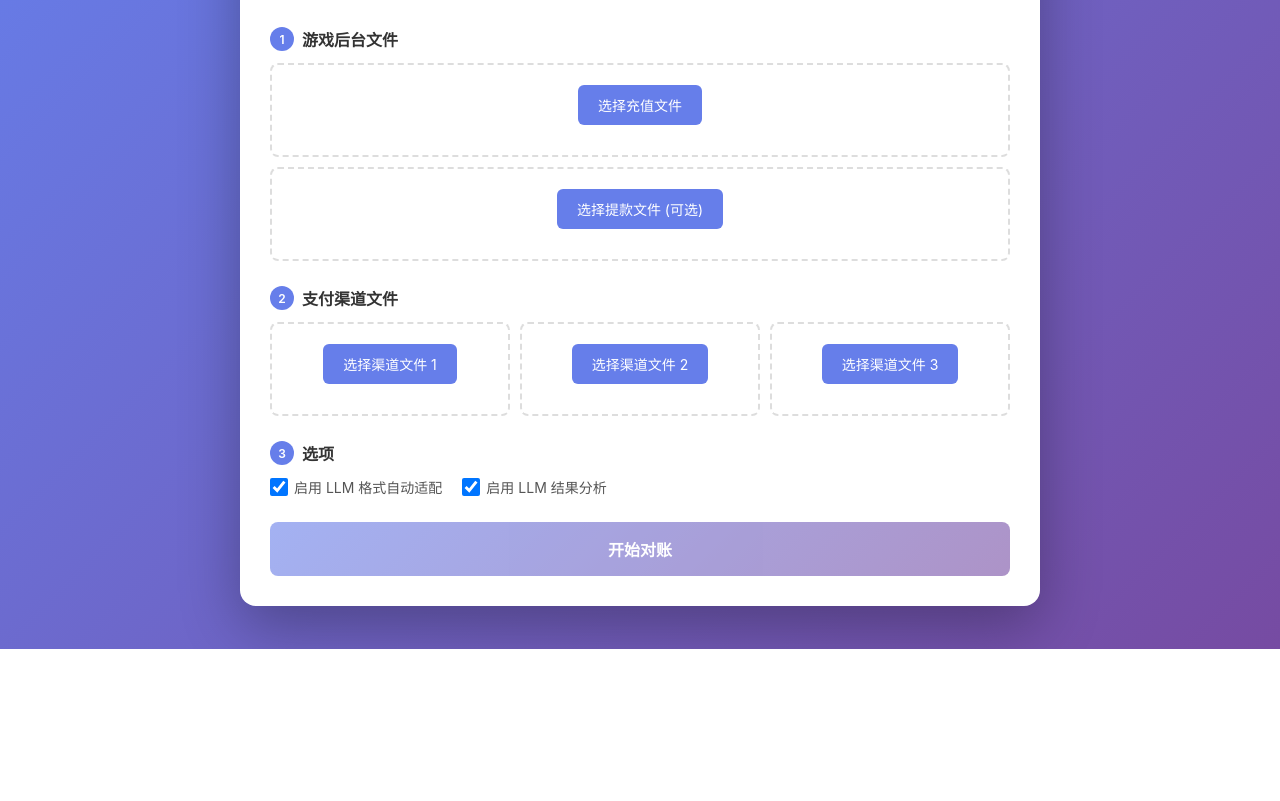
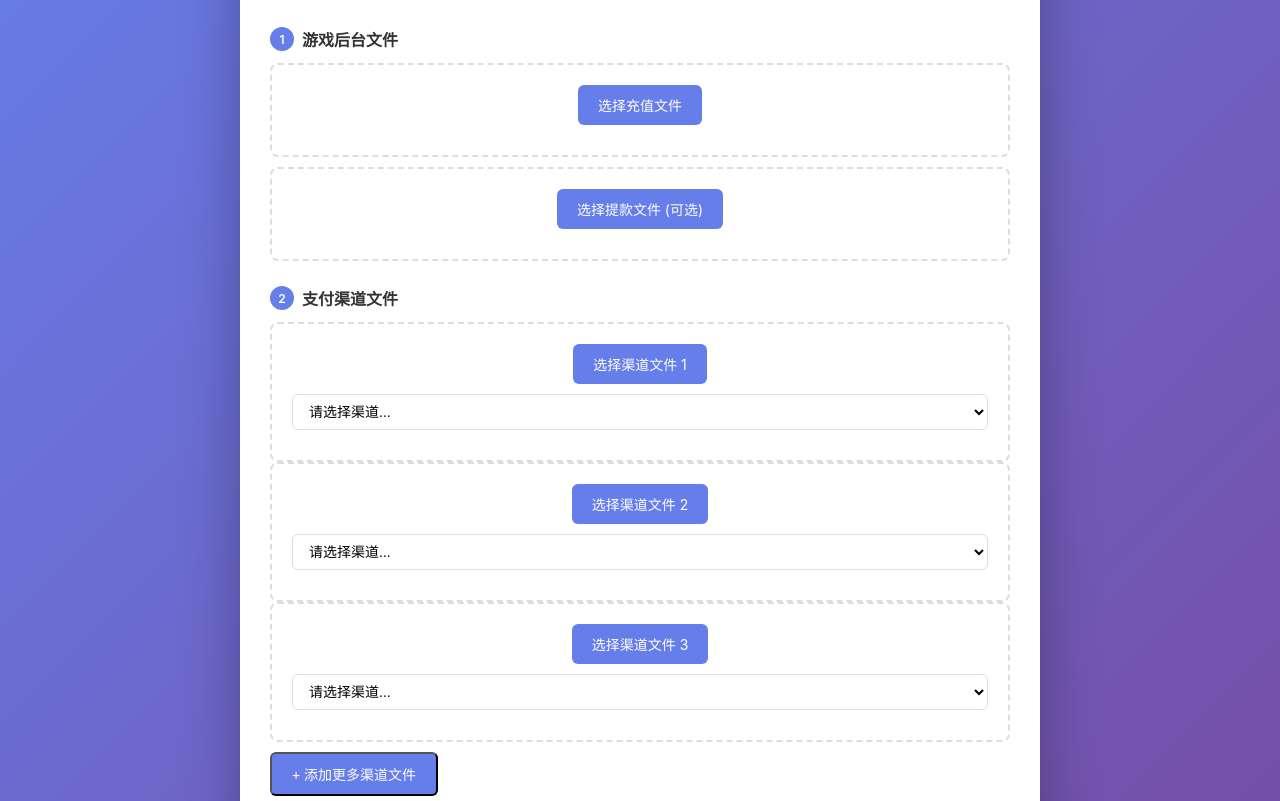
Before and after one commit to easyaitech/reconcile-payment-cloud, a plain HTML site: page app/static/index.html in a window 1280 px wide. Shown: the part 151-952 px from the top of the page. Before the commit the page ends 800 px from the top, so only its background shows below. Drawn offline with Linux system fonts and the light colour scheme.

Commit message:
feat: Add channel selector dropdown for manual channel selection

```diff
--- a/app/static/index.html
+++ b/app/static/index.html
@@ -120,6 +120,25 @@
         .file-info .name {
             color: #4caf50;
             font-weight: 500;
+        }
+
+        .channel-selector {
+            margin-top: 10px;
+        }
+
+        .channel-selector select {
+            width: 100%;
+            padding: 8px 12px;
+            border: 1px solid #ddd;
+            border-radius: 6px;
+            font-size: 14px;
+            background: white;
+            cursor: pointer;
+        }
+
+        .channel-selector select:focus {
+            outline: none;
+            border-color: #667eea;
         }
 
         .options {
@@ -365,29 +384,12 @@
             <!-- 支付渠道文件 -->
             <div class="section">
                 <div class="section-title"><span class="number">2</span> 支付渠道文件</div>
-                <div class="channel-files">
-                    <div class="upload-area channel-file-item" id="channel1Area">
-                        <label class="upload-btn">
-                            选择渠道文件 1
-                            <input type="file" class="file-input channel-input" accept=".csv,.xlsx,.xls">
-                        </label>
-                        <div class="file-info"></div>
-                    </div>
-                    <div class="upload-area channel-file-item" id="channel2Area">
-                        <label class="upload-btn">
-                            选择渠道文件 2
-                            <input type="file" class="file-input channel-input" accept=".csv,.xlsx,.xls">
-                        </label>
-                        <div class="file-info"></div>
-                    </div>
-                    <div class="upload-area channel-file-item" id="channel3Area">
-                        <label class="upload-btn">
-                            选择渠道文件 3
-                            <input type="file" class="file-input channel-input" accept=".csv,.xlsx,.xls">
-                        </label>
-                        <div class="file-info"></div>
-                    </div>
+                <div id="channelFilesContainer">
+                    <!-- 动态生成渠道文件上传区 -->
                 </div>
+                <button type="button" class="upload-btn" onclick="addChannelFile()" style="margin-top: 10px;">
+                    + 添加更多渠道文件
+                </button>
             </div>
 
             <!-- 选项 -->
@@ -468,33 +470,84 @@
         const state = {
             depositFile: null,
             withdrawFile: null,
-            channelFiles: []
+            channelFiles: [],
+            channelCount: 0
         };
 
-        // 文件选择处理
-        function setupFileUpload(inputId, areaId, type, index = null) {
-            const input = document.getElementById(inputId);
-            const area = document.getElementById(areaId);
-            const info = area.querySelector('.file-info');
+        // 预定义渠道列表
+        const PREDEFINED_CHANNELS = [
+            { value: 'BOSSPAY', label: 'BOSSPAY' },
+            { value: 'antpay', label: 'antpay' },
+            { value: 'apppay', label: 'apppay' },
+            { value: 'custom', label: '自定义...' }
+        ];
+
+        // 添加渠道文件上传区
+        function addChannelFile() {
+            state.channelCount++;
+            const index = state.channelCount;
+            const container = document.getElementById('channelFilesContainer');
+
+            const div = document.createElement('div');
+            div.className = 'upload-area channel-file-item';
+            div.id = `channel${index}Area`;
+            div.innerHTML = `
+                <label class="upload-btn">
+                    选择渠道文件 ${index}
+                    <input type="file" class="file-input channel-input" accept=".csv,.xlsx,.xls" data-index="${index}">
+                </label>
+                <div class="channel-selector">
+                    <select class="channel-select" data-index="${index}">
+                        <option value="">请选择渠道...</option>
+                        ${PREDEFINED_CHANNELS.map(c => `<option value="${c.value}">${c.label}</option>`).join('')}
+                    </select>
+                </div>
+                <div class="file-info"></div>
+            `;
+            container.appendChild(div);
+
+            // 绑定事件
+            const input = div.querySelector('.file-input');
+            const select = div.querySelector('.channel-select');
+            const info = div.querySelector('.file-info');
 
             input.addEventListener('change', function() {
                 const file = this.files[0];
                 if (file) {
-                    area.classList.add('has-file');
+                    div.classList.add('has-file');
                     info.innerHTML = `<span class="name">✓ ${file.name}</span> (${formatSize(file.size)})`;
 
-                    if (type === 'deposit') {
-                        state.depositFile = file;
-                    } else if (type === 'withdraw') {
-                        state.withdrawFile = file;
-                    } else if (type === 'channel') {
-                        if (index !== null) {
-                            state.channelFiles[index] = file;
-                        }
+                    // 根据文件名自动选择渠道
+                    const filename = file.name.replace(/\.[^/.]+$/, '').toUpperCase();
+                    const matchingChannel = PREDEFINED_CHANNELS.find(c => filename.includes(c.value.toUpperCase()));
+                    if (matchingChannel) {
+                        select.value = matchingChannel.value;
                     }
-                    updateSubmitButton();
+
+                    updateChannelFile(index, file, select.value);
                 }
             });
+
+            select.addEventListener('change', function() {
+                const file = input.files[0];
+                if (file) {
+                    updateChannelFile(index, file, this.value);
+                }
+            });
+        }
+
+        function updateChannelFile(index, file, channelName) {
+            // 确保 channelFiles 数组有足够长度
+            while (state.channelFiles.length <= index) {
+                state.channelFiles.push(null);
+            }
+            state.channelFiles[index] = { file, channelName };
+            updateSubmitButton();
+        }
+
+        // 初始化3个渠道文件上传区
+        for (let i = 1; i <= 3; i++) {
+            addChannelFile();
         }
 
         function formatSize(bytes) {
@@ -506,18 +559,13 @@
         function updateSubmitButton() {
             const btn = document.getElementById('submitBtn');
             const hasDeposit = state.depositFile !== null || state.withdrawFile !== null;
-            const hasChannels = state.channelFiles.some(f => f !== null);
+            const hasChannels = state.channelFiles.some(f => f !== null && f.file !== null);
             btn.disabled = !(hasDeposit && hasChannels);
         }
 
         // 初始化文件上传
         setupFileUpload('depositFile', 'depositArea', 'deposit');
         setupFileUpload('withdrawFile', 'withdrawArea', 'withdraw');
-
-        document.querySelectorAll('.channel-input').forEach((input, index) => {
-            const areaId = input.closest('.upload-area').id;
-            setupFileUpload(input.id, areaId, 'channel', index);
-        });
 
         // 提交对账
         document.getElementById('submitBtn').addEventListener('click', async function() {
@@ -530,8 +578,15 @@
             if (state.withdrawFile) {
                 formData.append('withdraw', state.withdrawFile);
             }
-            state.channelFiles.forEach(file => {
-                if (file) formData.append('channels', file);
+
+            // 添加渠道文件，使用渠道名作为文件名
+            state.channelFiles.forEach(item => {
+                if (item && item.file) {
+                    // 重命名文件以匹配渠道名
+                    const newFileName = `${item.channelName}.${item.file.name.split('.').pop()}`;
+                    const newFile = new File([item.file], newFileName, { type: item.file.type });
+                    formData.append('channels', newFile);
+                }
             });
 
             // 添加选项
```
